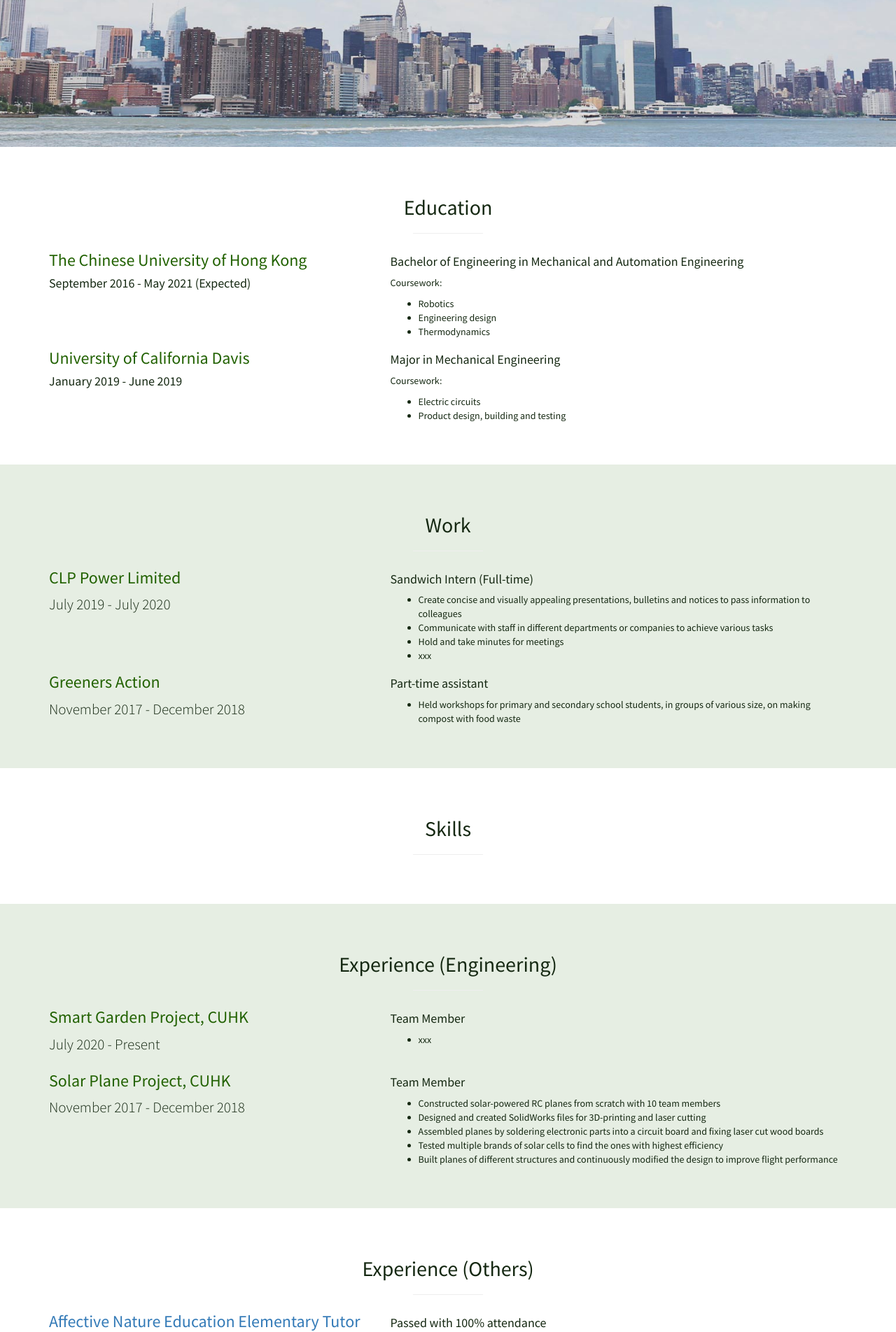
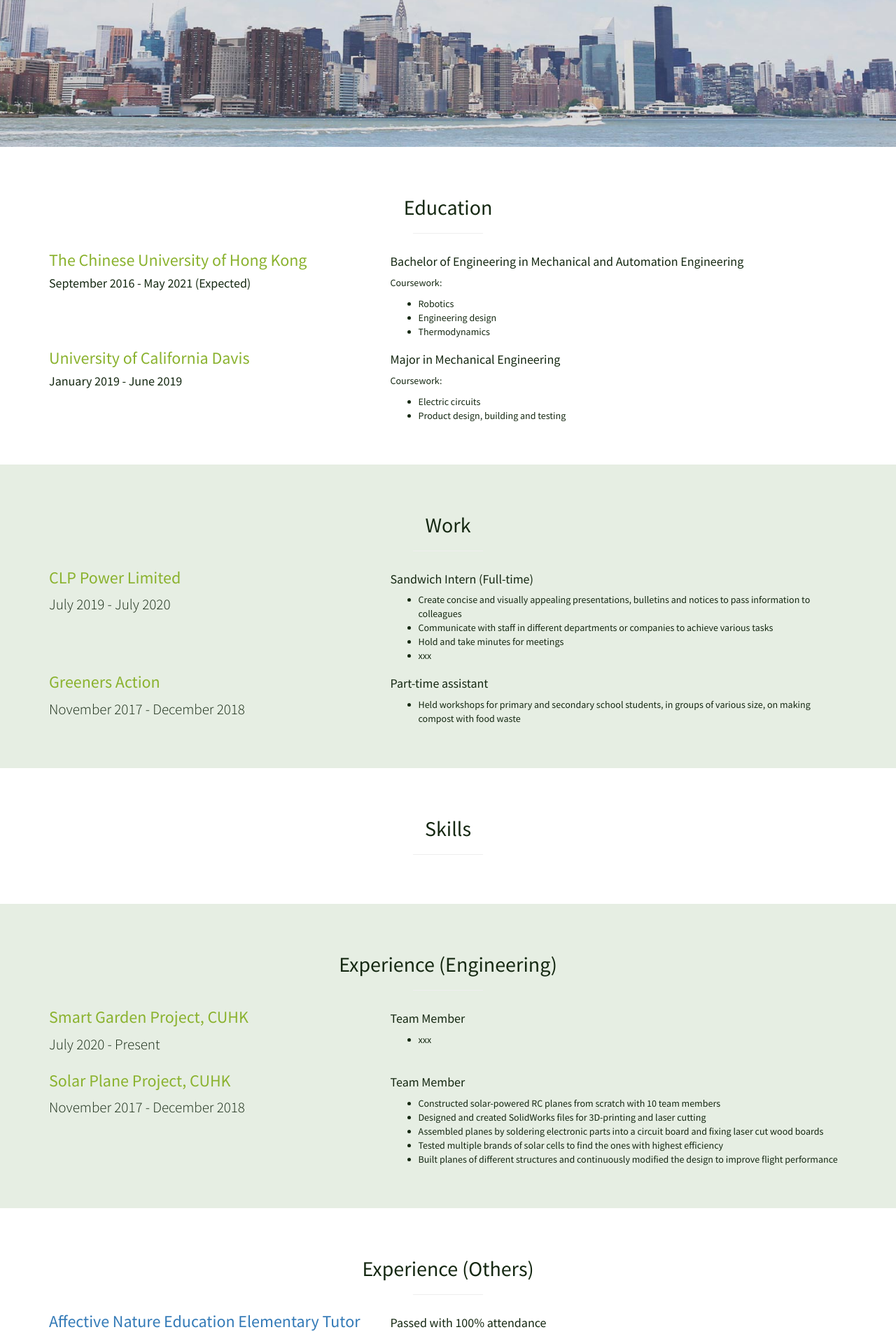
Before and after one commit to leelacceber/stylish-portfolio-jekyll-master, a Jekyll site: the page built from index.html, in a window 1280 px wide. Shown: the part 690-2594 px from the top of the page at 70% size. Built offline with Jekyll 4.4.1, drawn with Linux system fonts in a browser that asks for light colours.

Commit message:
Update stylish-portfolio.css

```diff
--- a/css/stylish-portfolio.css
+++ b/css/stylish-portfolio.css
@@ -183,7 +183,7 @@ hr.small {
 }
 
 .simple-text h3 {
-    color: #216100;
+    color: #8ab22e;
     margin-top: 5px;
 }
 
```
